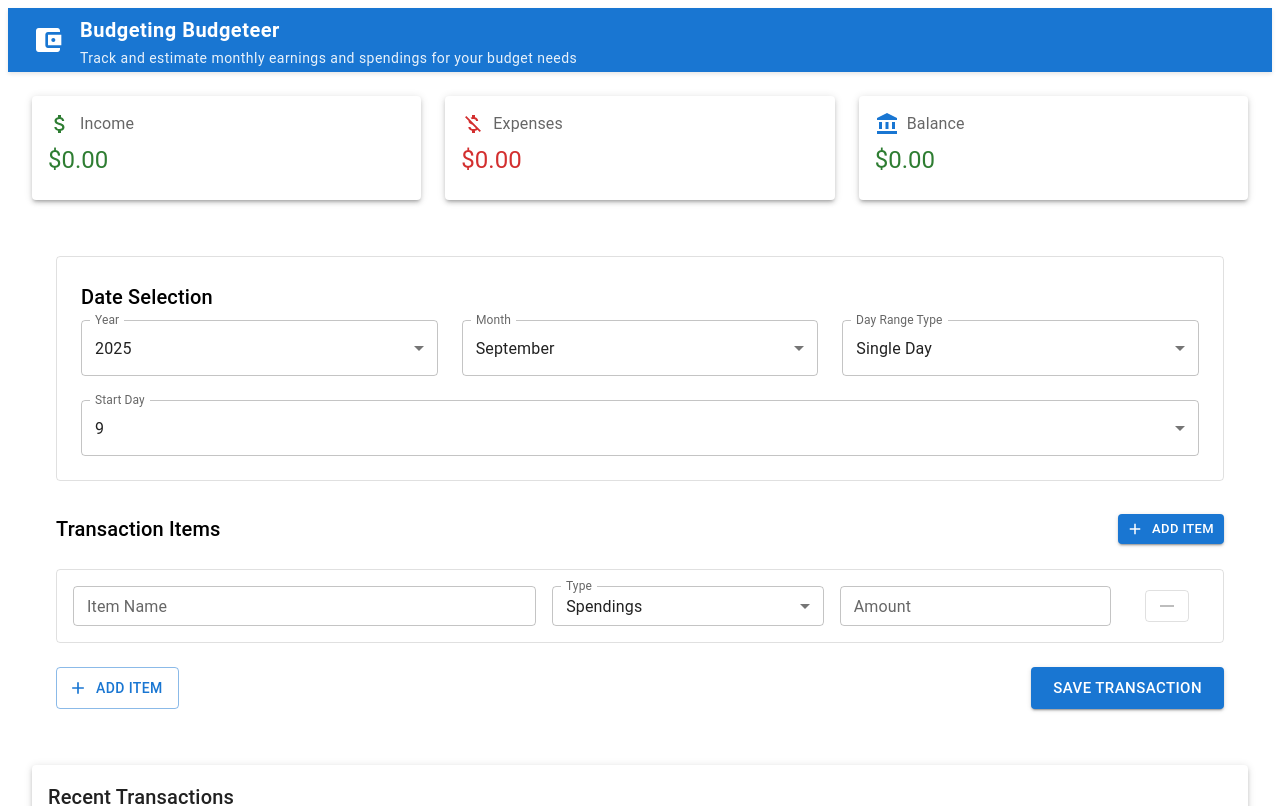
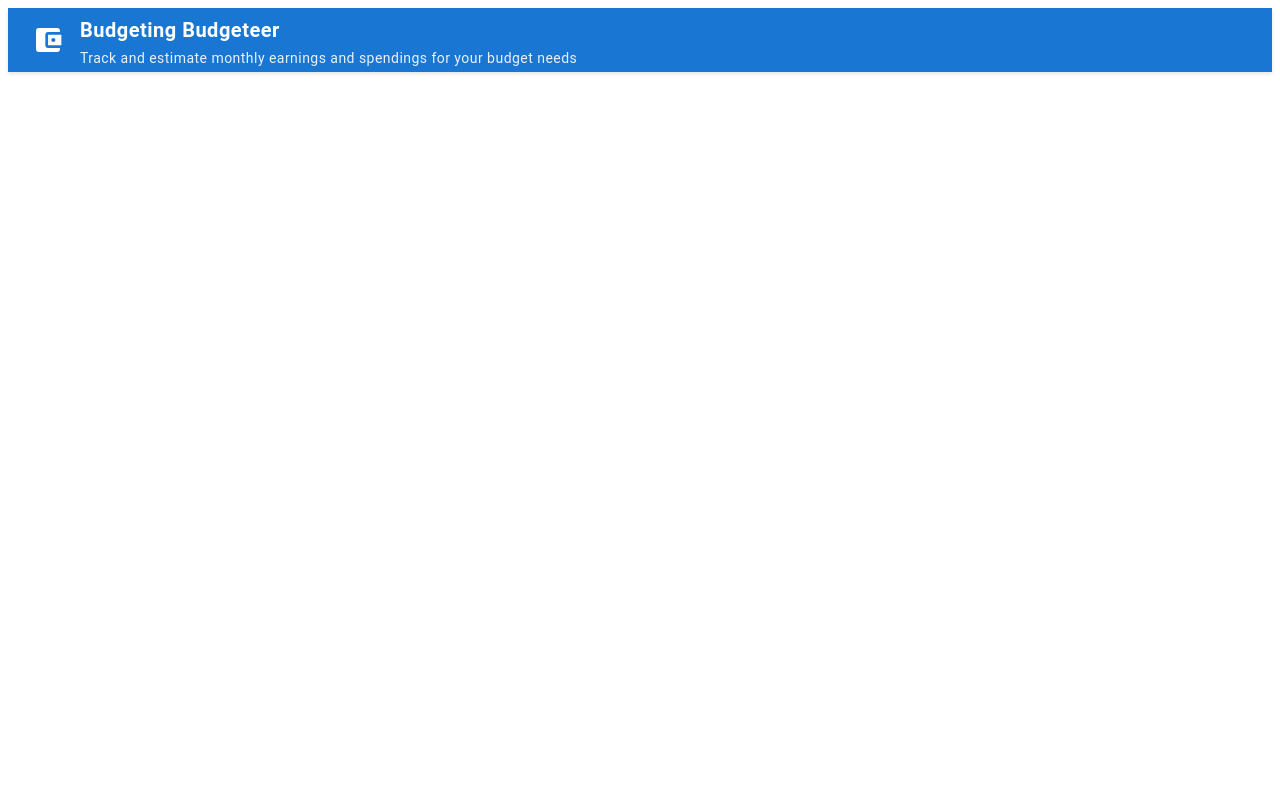
Before and after one commit to Edjery/budget-trackr, a React (Vite) app: page / in a window 1280 px wide. Shown: the top 806 px of the page. Built offline with nearby package versions, Linux system fonts and the light colour scheme.

Commit message:
refactor: app content

```diff
--- a/src/App.tsx
+++ b/src/App.tsx
@@ -1,173 +1,11 @@
 import { Box } from '@mui/material';
-import { Form, Formik } from 'formik';
-import { useState } from 'react';
-import * as Yup from 'yup';
 import { AppHeader } from './components/AppHeader';
-import { SummaryCards } from './components/SummaryCards';
-import { TransactionForm } from './components/TransactionForm';
-import { TransactionList } from './components/TransactionList';
-import type { FormValues, Transaction as TransactionType } from './types';
-
-interface TransactionItem {
-  id: string;
-  type: 'earnings' | 'spendings';
-  name: string;
-  amount: string;
-}
-
-type AppFormValues = Omit<FormValues, 'items'> & {
-  items: TransactionItem[];
-};
-
-// Validation Schema
-const validationSchema = Yup.object<FormValues>().shape({
-  year: Yup.number().required('Year is required'),
-  month: Yup.number().required('Month is required'),
-  dayRangeType: Yup.string().oneOf(['single', 'multiple']).required('Day range type is required'),
-  startDay: Yup.number().min(1, 'Must be at least 1').max(31, 'Must be at most 31').required('Start day is required'),
-  endDay: Yup.number()
-    .min(Yup.ref('startDay'), 'End day must be after or equal to start day')
-    .max(31, 'Must be at most 31')
-    .when('dayRangeType', {
-      is: 'multiple',
-      then: (schema) => schema.required('End day is required for multiple days'),
-    }),
-  items: Yup.array()
-    .of(
-      Yup.object().shape({
-        type: Yup.string().oneOf(['earnings', 'spendings']).required('Type is required'),
-        name: Yup.string().required('Name is required'),
-        amount: Yup.number()
-          .typeError('Amount must be a number')
-          .positive('Amount must be positive')
-          .required('Amount is required'),
-      })
-    )
-    .min(1, 'At least one transaction item is required'),
-});
-
-const currentYear = new Date().getFullYear();
-const currentMonth = new Date().getMonth() + 1;
-const currentDay = new Date().getDate();
-
-const initialValues: FormValues = {
-  year: currentYear,
-  month: currentMonth,
-  dayRangeType: 'single',
-  startDay: currentDay,
-  endDay: currentDay,
-  items: [
-    {
-      id: Date.now().toString(),
-      type: 'spendings',
-      name: '',
-      amount: '',
-    },
-  ],
-};
-
-interface AppTransaction extends TransactionType {
-  date: string;
-  month: number;
-  year: number;
-}
 
 function App() {
-  const [transactions, setTransactions] = useState<AppTransaction[]>([]);
-
-  const handleSubmit = (values: AppFormValues, { resetForm }: { resetForm: (values?: any) => void }): void => {
-    const newTransactions: AppTransaction[] = [];
-    const month = values.month - 1; // JavaScript months are 0-indexed
-
-    const toLocalDateString = (year: number, month: number, day: number): string => {
-      const date = new Date(year, month, day);
-      const localDate = new Date(date.getTime() - (date.getTimezoneOffset() * 60000));
-      return localDate.toISOString().split('T')[0];
-    };
-
-    if (values.dayRangeType === 'single') {
-      const dateStr = toLocalDateString(values.year, month, values.startDay);
-      values.items.forEach((item) => {
-        if (item.name && item.amount) {
-          newTransactions.push({
-            ...item,
-            date: dateStr,
-            month: values.month,
-            year: values.year,
-          });
-        }
-      });
-    } else {
-      for (let day = values.startDay; day <= values.endDay; day++) {
-        const dateStr = toLocalDateString(values.year, month, day);
-        values.items.forEach((item) => {
-          if (item.name && item.amount) {
-            newTransactions.push({
-              ...item,
-              date: dateStr,
-              month: values.month,
-              year: values.year,
-            });
-          }
-        });
-      }
-    }
-
-    if (newTransactions.length > 0) {
-      setTransactions((prev: AppTransaction[]) => [...prev, ...newTransactions]);
-    }
-
-    // Reset form after successful submission
-    resetForm({
-      year: values.year,
-      month: values.month,
-      dayRangeType: 'single',
-      startDay: values.startDay,
-      endDay: values.endDay,
-      items: [
-        {
-          id: Date.now().toString(),
-          type: 'spendings' as const,
-          name: '',
-          amount: '',
-        },
-      ],
-    });
-  };
-
-  // Calculate totals with proper type safety
-  const totalEarnings = transactions
-    .filter((t: AppTransaction) => t.type === 'earnings')
-    .reduce((sum: number, t: AppTransaction) => sum + parseFloat(t.amount || '0'), 0);
-
-  const totalSpendings = transactions
-    .filter((t: AppTransaction) => t.type === 'spendings')
-    .reduce((sum: number, t: AppTransaction) => sum + parseFloat(t.amount || '0'), 0);
 
   return (
     <Box sx={{ flexGrow: 1 }}>
       <AppHeader />
-
-      <Formik
-        initialValues={initialValues}
-        validationSchema={validationSchema}
-        onSubmit={handleSubmit}
-      >
-        {() => (
-          <Form>
-            <Box sx={{ p: 3 }}>
-              {/* Summary Cards */}
-              <SummaryCards totalEarnings={totalEarnings} totalSpendings={totalSpendings} />
-
-              {/* Transaction Form */}
-              <TransactionForm />
-
-              {/* Transaction List */}
-              <TransactionList transactions={transactions} />
-            </Box>
-          </Form>
-        )}
-      </Formik>
     </Box>
   );
 }
--- a/src/types/index.ts
+++ b/src/types/index.ts
@@ -1,3 +1,5 @@
+import * as Yup from 'yup';
+
 export interface TransactionItem {
   id: string;
   type: 'earnings' | 'spendings';
@@ -34,8 +36,6 @@ export interface TransactionListProps {
   transactions: Transaction[];
 }
 
-import * as Yup from 'yup';
-
 export const validationSchema = {
   year: Yup.number().required('Year is required'),
   month: Yup.number().required('Month is required'),
```
Also changed, not shown: src/components/AppContent.tsx (added, +119 -0 lines).
